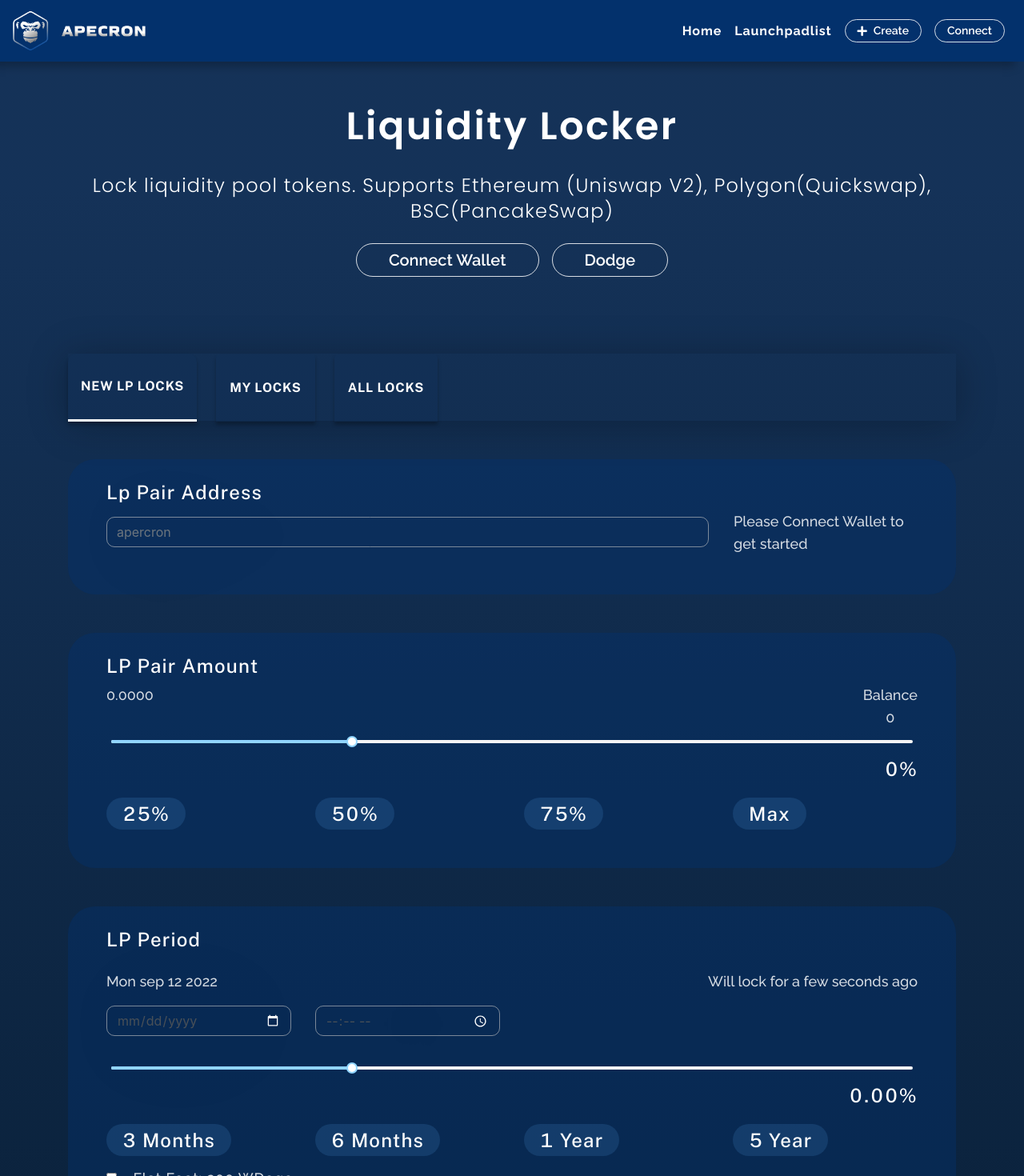
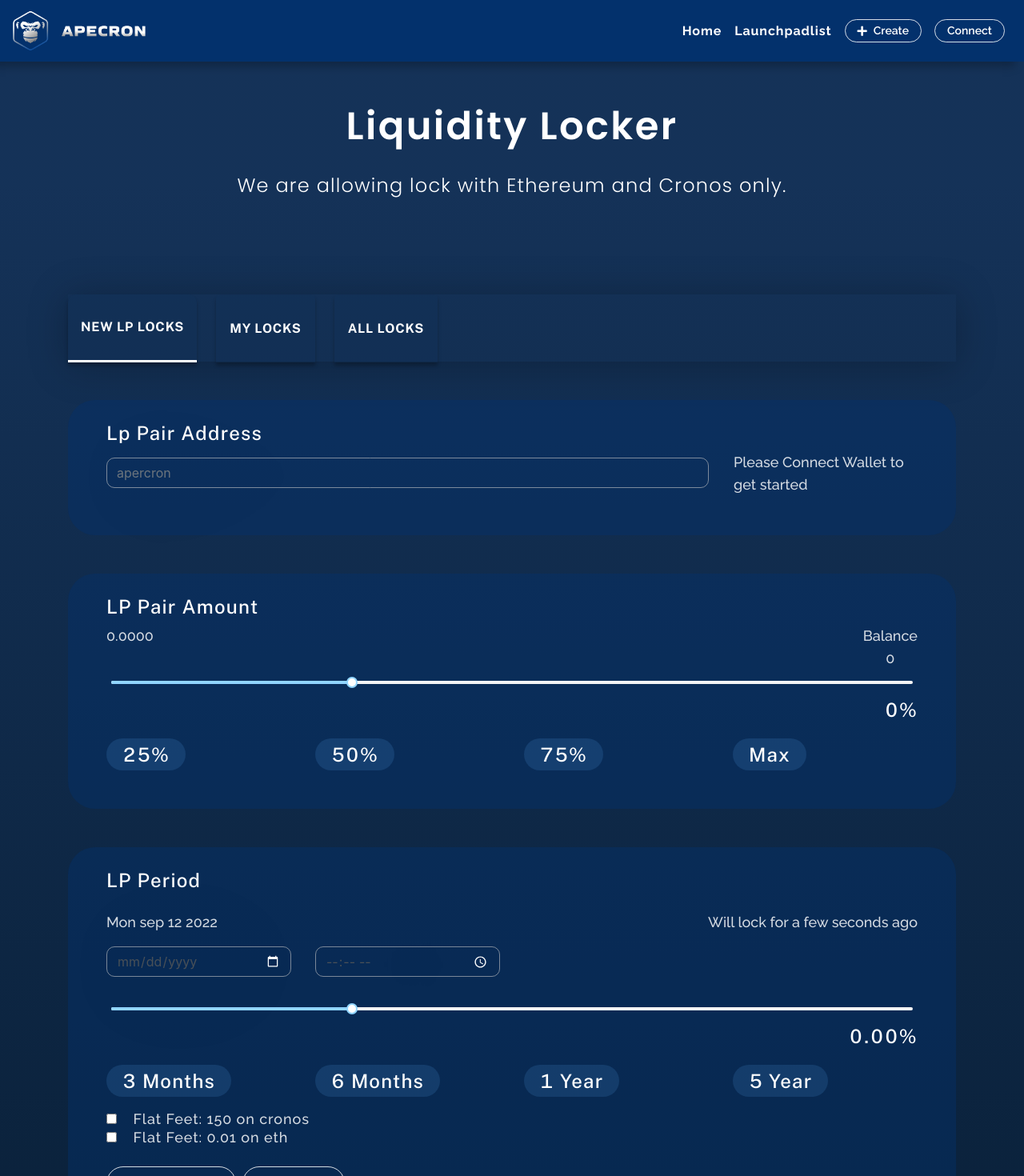
Before and after one commit to badarrahim/apercron-new, a React (Create React App) app: page /locker in a window 1280 px wide. Shown: the top 1470 px of the page at 80% size. Built offline with nearby package versions, Linux system fonts and the light colour scheme; a web font is replaced by a local one.

Commit message:
minor changes in locker

```diff
--- a/src/views/Locker.js
+++ b/src/views/Locker.js
@@ -36,15 +36,15 @@ const Locker = () => {
         <div className="pb-5">
           <SectionTitle
             title="Liquidity Locker"
-            description="Lock liquidity pool tokens. Supports Ethereum (Uniswap V2), Polygon(Quickswap), BSC(PancakeSwap)
-"
+            description="We are allowing lock with Ethereum and Cronos only."
+            // description="Lock liquidity pool tokens. Supports Ethereum (Uniswap V2), Polygon(Quickswap), BSC(PancakeSwap)"
           />
-          <div className="d-flex justify-content-center align-items-center flex-column flex-md-row">
+          {/* <div className="d-flex justify-content-center align-items-center flex-column flex-md-row">
             <Button className="custome-btn-lg">Connect Wallet</Button>
             <Button className="custome-btn-lg mt-2 mt-md-0 ml-md-3">
               Dodge
             </Button>
-          </div>
+          </div> */}
         </div>
 
         <div className="current-presales">
@@ -203,7 +203,8 @@ const Locker = () => {
                         <FormGroup check>
                           <Label check>
                             <Input type="checkbox" />{" "}
-                            <span>Flat Feet: 200 WDoge</span>
+                            <span>Flat Feet: 150 on cronos</span>
+                            {/* <span>Flat Feet: 200 WDoge</span> */}
                           </Label>
                         </FormGroup>
                       </Col>
@@ -211,7 +212,7 @@ const Locker = () => {
                         <FormGroup check>
                           <Label check>
                             <Input type="checkbox" />{" "}
-                            <span>Flat Feet: 0.3%</span>
+                            <span>Flat Feet: 0.01 on eth </span>
                           </Label>
                         </FormGroup>
                       </Col>
```
